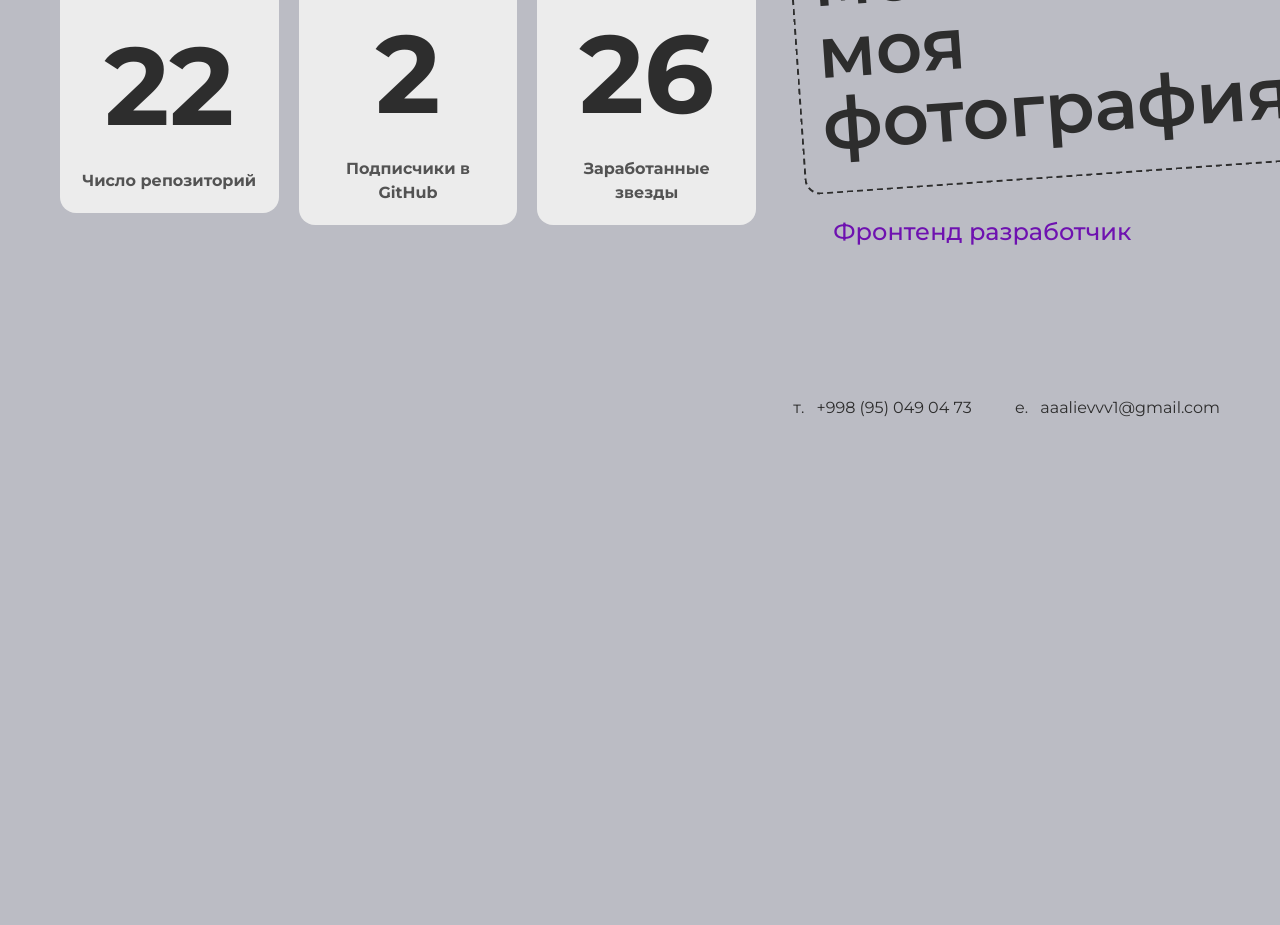
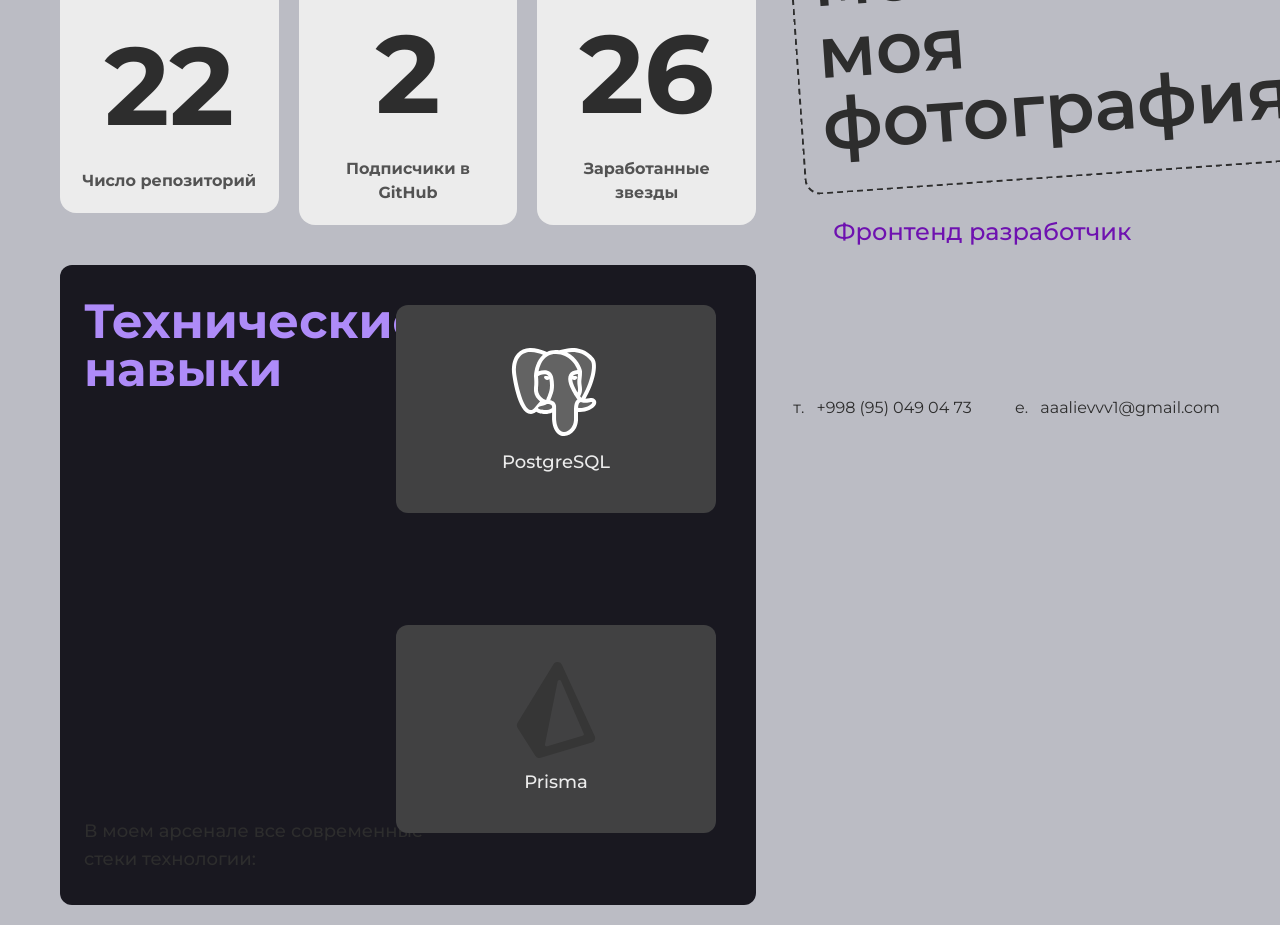
Before and after one commit to thisisal1yev/portfolio, a React (Vite) app: page / in a window 1280 px wide. Shown: the part 360-1285 px from the top of the page. Before the commit the page ends 800 px from the top, so only its background shows below. Built offline with nearby package versions, Linux system fonts and the light colour scheme.

Commit message:
feat: add SkillBlock component and integrate react-fast-marquee for skills display; update dependencies

```diff
--- a/package.json
+++ b/package.json
@@ -11,11 +11,10 @@
   },
   "dependencies": {
     "@tailwindcss/vite": "^4.1.8",
-    "clsx": "^2.1.1",
     "lucide-react": "^0.515.0",
     "react": "^19.1.0",
     "react-dom": "^19.1.0",
-    "tailwind-merge": "^3.3.0",
+    "react-fast-marquee": "^1.6.5",
     "tailwindcss": "^4.1.8"
   },
   "devDependencies": {
@@ -23,12 +22,14 @@
     "@types/react": "^19.1.6",
     "@types/react-dom": "^19.1.6",
     "@vitejs/plugin-react-swc": "^3.10.1",
+    "clsx": "^2.1.1",
     "eslint": "^9.28.0",
     "eslint-plugin-react-hooks": "^5.2.0",
     "eslint-plugin-react-refresh": "^0.4.20",
     "globals": "^16.2.0",
     "prettier": "^3.5.3",
     "prettier-plugin-tailwindcss": "^0.6.12",
+    "tailwind-merge": "^3.3.1",
     "typescript": "~5.8.3",
     "typescript-eslint": "^8.33.1",
     "vite": "^6.3.5"
--- a/src/app/index.tsx
+++ b/src/app/index.tsx
@@ -1,13 +1,15 @@
 import { User } from 'lucide-react'
+import Marquee from 'react-fast-marquee'
 
 import { HorizontalLine } from '../shared/components/HorizontalLine'
 import { Link } from '../shared/components/Link'
+import { SkillBlock } from '../shared/components/SkillBlock'
 import { StatsBlock } from '../shared/components/StatsBlock'
 
 export function Home() {
   return (
     <main className='relative container flex h-min min-h-screen min-w-full flex-none flex-nowrap overflow-hidden px-15 py-5 antialiased'>
-      <div className='flex-3/5 space-y-10'>
+      <div className='w-3/5 flex-3/5 space-y-10'>
         <section id='about'>
           <h2 className='mb-8'>
             <p className='mb-0.5 flex items-center gap-2 text-2xl leading-7 font-semibold'>
@@ -59,6 +61,199 @@ export function Home() {
             text='26'
           />
         </section>
+
+        <section className='dark:bg-gray bg-dark-primary relative flex h-160 justify-between overflow-hidden rounded-xl py-8 pl-6'>
+          <div className='flex flex-col items-start justify-between'>
+            <h2 className='text-purple text-5xl font-bold'>
+              Технические
+              <br /> навыки
+            </h2>
+
+            <p className='text-lg font-medium'>
+              В моем арсенале все современные
+              <br /> стеки технологии:
+            </p>
+          </div>
+
+          <Marquee
+            direction='down'
+            autoFill={true}
+            loop={0}
+            speed={50}
+            className='!absolute top-0 -right-50 !m-0 w-96 !overflow-visible !p-0 transition-transform duration-300 hover:scale-105'
+          >
+            <SkillBlock skill='PostgreSQL'>
+              <img
+                width={100}
+                height={100}
+                src={'/images/logos/postgresql.svg'}
+                alt='postgresql'
+              />
+            </SkillBlock>
+
+            <SkillBlock skill='Prisma'>
+              <img
+                width={100}
+                height={100}
+                src={'/images/logos/prisma.svg'}
+                alt='prisma'
+              />
+            </SkillBlock>
+
+            <SkillBlock skill='Nest.js'>
+              <img
+                width={100}
+                height={100}
+                src={'/images/logos/nestjs.svg'}
+                alt='nestjs'
+              />
+            </SkillBlock>
+
+            <SkillBlock skill='Node.js'>
+              <img
+                width={100}
+                height={100}
+                src={'/images/logos/nodejs.svg'}
+                alt='nodejs'
+              />
+            </SkillBlock>
+
+            <SkillBlock skill='Next.js'>
+              <img
+                width={100}
+                height={100}
+                src={'/images/logos/nextjs.svg'}
+                alt='nextjs'
+              />
+            </SkillBlock>
+
+            <SkillBlock skill='Redux toolkit'>
+              <img
+                width={100}
+                height={100}
+                src={'/images/logos/redux_toolkit.svg'}
+                alt='redux_toolkit'
+              />
+            </SkillBlock>
+
+            <SkillBlock skill='React Router'>
+              <img
+                width={100}
+                height={100}
+                src={'/images/logos/react_router.svg'}
+                alt='react_router'
+              />
+            </SkillBlock>
+
+            <SkillBlock skill='React'>
+              <img
+                width={100}
+                height={100}
+                src={'/images/logos/react.svg'}
+                alt='react'
+              />
+            </SkillBlock>
+
+            <SkillBlock skill='Nuxt'>
+              <img
+                width={100}
+                height={100}
+                src={'/images/logos/nuxt.svg'}
+                alt='nextjs'
+              />
+            </SkillBlock>
+
+            <SkillBlock skill='Pinia'>
+              <img
+                width={100}
+                height={100}
+                src={'/images/logos/pinia.svg'}
+                alt='pinia'
+              />
+            </SkillBlock>
+
+            <SkillBlock skill='Vue'>
+              <img
+                width={100}
+                height={100}
+                src={'/images/logos/vue.svg'}
+                alt='vue'
+              />
+            </SkillBlock>
+
+            <SkillBlock skill='TypeScript'>
+              <img
+                width={100}
+                height={100}
+                src={'/images/logos/typescript.svg'}
+                alt='typescript'
+              />
+            </SkillBlock>
+
+            <SkillBlock skill='Vite'>
+              <img
+                width={100}
+                height={100}
+                src={'/images/logos/vite.svg'}
+                alt='vite'
+              />
+            </SkillBlock>
+
+            <SkillBlock skill='Prettier'>
+              <img
+                width={100}
+                height={100}
+                src={'/images/logos/prettier.svg'}
+                alt='prettier'
+              />
+            </SkillBlock>
+
+            <SkillBlock skill='JavaScript'>
+              <img
+                width={100}
+                height={100}
+                src={'/images/logos/javascript.svg'}
+                alt='javascript'
+              />
+            </SkillBlock>
+
+            <SkillBlock skill='Tailwind CSS'>
+              <img
+                width={100}
+                height={100}
+                src={'/images/logos/tailwind.svg'}
+                alt='tailwind'
+              />
+            </SkillBlock>
+
+            <SkillBlock skill='Sass'>
+              <img
+                width={100}
+                height={100}
+                src={'/images/logos/sass.svg'}
+                alt='sass'
+              />
+            </SkillBlock>
+
+            <SkillBlock skill='CSS'>
+              <img
+                width={100}
+                height={100}
+                src={'/images/logos/css.svg'}
+                alt='css'
+              />
+            </SkillBlock>
+
+            <SkillBlock skill='HTML'>
+              <img
+                width={100}
+                height={100}
+                src={'/images/logos/html.svg'}
+                alt='html'
+              />
+            </SkillBlock>
+          </Marquee>
+        </section>
       </div>
 
       <div className='flex-2/5'>
--- /dev/null
+++ b/src/shared/components/SkillBlock.tsx
@@ -0,0 +1,25 @@
+import { cn } from '../lib/utils'
+
+export function SkillBlock({
+  className,
+  skill,
+  children,
+}: Readonly<{
+  className?: string
+  skill: string
+  children: React.ReactNode
+}>) {
+  return (
+    <li
+      className={cn(
+        'dark:bg-dark-secondary bg-gray hover:border-purple group flex h-52 w-80 flex-col items-center justify-center space-y-2.5 rounded-xl border-2 border-transparent p-1 text-lg font-medium text-white transition-colors duration-300',
+        className,
+      )}
+    >
+      <div className='aspect-square h-24 w-24 grayscale transition-all duration-300 group-hover:grayscale-0'>
+        {children}
+      </div>
+      <span>{skill}</span>
+    </li>
+  )
+}
```
Also changed, not shown: 1 other file (tests, documents, lock files or other folders).
